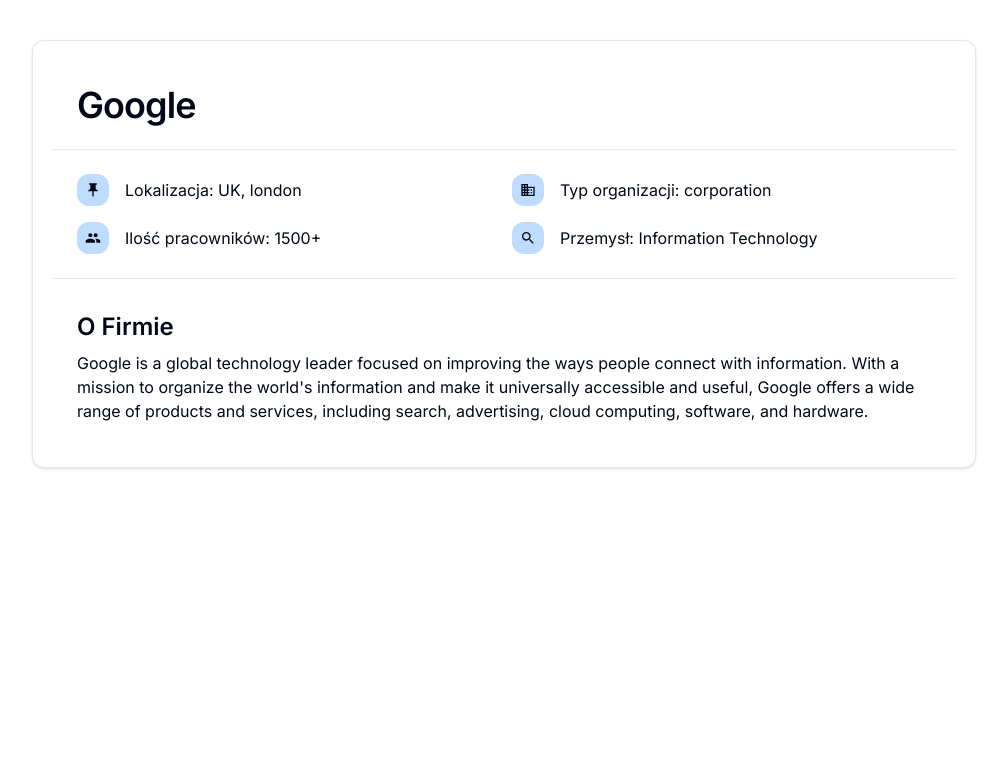
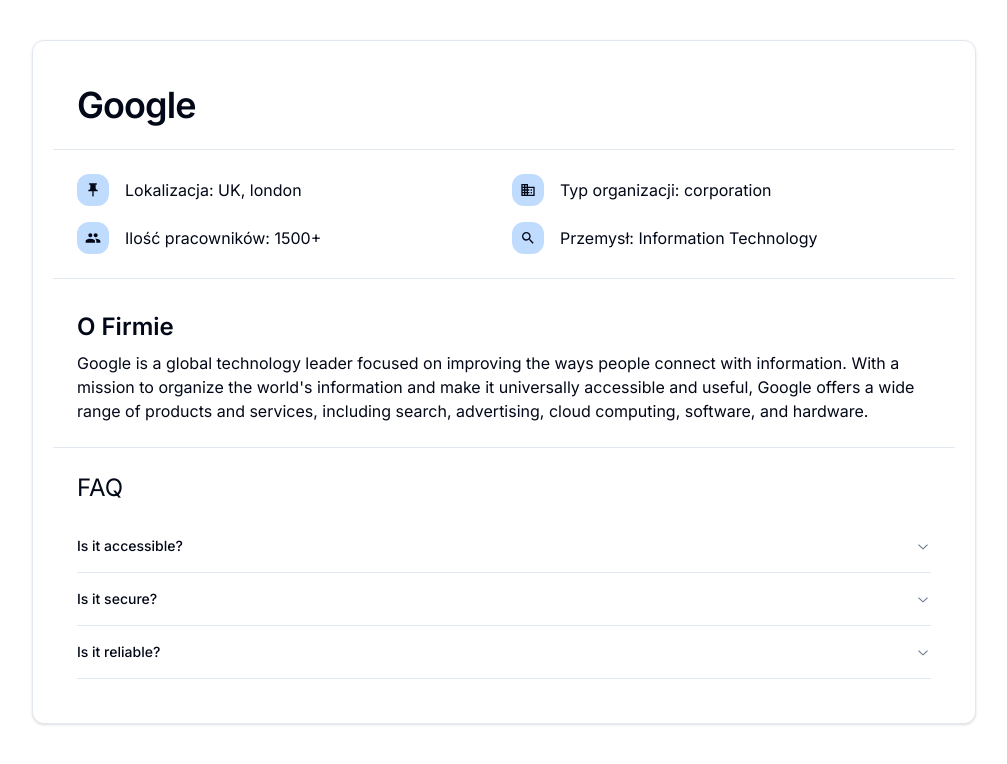
Before and after one commit to localhost-2137/hackyeah2024, a Next.js app: page /company/1 in a window 1280 px wide. Shown: the top 764 px of the page, without its empty margins (136-1143 px from the left). Built offline with nearby package versions, Linux system fonts and the light colour scheme; no server answers.

Commit message:
add aiSuspense and faq section in company details

```diff
--- /dev/null
+++ b/app/company/[name]/companyFaq.tsx
@@ -0,0 +1,34 @@
+import {Accordion, AccordionContent, AccordionItem, AccordionTrigger} from "@/components/ui/accordion";
+import {IFaq} from "@/app/company/[name]/page";
+
+interface ICompanyFaq {
+    companyName: string
+    faqs: IFaq[]
+}
+
+async function waitFiveSeconds(): Promise<void> {
+    return new Promise(resolve => setTimeout(resolve, 5000));
+}
+
+export default async function CompanyFaq(props: ICompanyFaq) {
+
+    // const faq = await getCompanyFaq(companyName)
+    const {faqs} = props
+    await waitFiveSeconds()
+
+    return (
+        <div className="flex flex-col gap-4">
+            <h3 className="text-2xl">FAQ</h3>
+            <Accordion type="single">
+                {faqs.map((faq, index) => {
+                    return (
+                        <AccordionItem key={index} value={`item-${index}`}>
+                            <AccordionTrigger>{faq.question}</AccordionTrigger>
+                            <AccordionContent>{faq.answer}</AccordionContent>
+                        </AccordionItem>
+                    )
+                })}
+            </Accordion>
+        </div>
+    )
+}
--- a/app/company/[name]/page.tsx
+++ b/app/company/[name]/page.tsx
@@ -1,6 +1,8 @@
 import {Card, CardContent, CardHeader, CardTitle} from "@/components/ui/card";
-import { MdBusiness, MdPeople, MdPushPin, MdSearch} from "react-icons/md";
+import {MdBusiness, MdPeople, MdPushPin, MdSearch} from "react-icons/md";
 import {Separator} from "@/components/ui/separator";
+import AiSuspense from "@/components/aiSuspense";
+import CompanyFaq from "@/app/company/[name]/companyFaq";
 
 interface ICompany {
     name: string,
@@ -9,6 +11,11 @@
     location: string,
     industry: string,
     employee: number,
+}
+
+export interface IFaq {
+    question: string,
+    answer?: string,
 }
 
 export default function CompanyPage({params}: { params: { name: string } }) {
@@ -26,6 +33,21 @@
         employee: 1500,
         industry: "Information Technology",
     }
+
+    const faqs: IFaq[] = [
+        {
+            question: "Is it accessible?",
+            answer: "Yes. It adheres to the WAI-ARIA design pattern."
+        },
+        {
+            question: "Is it secure?",
+            answer: "Yes. It uses the latest security protocols."
+        },
+        {
+            question: "Is it reliable?",
+            answer: "Yes. It has a 99.9% uptime guarantee."
+        },
+    ]
 
     // const company = await getCompanyByName(companyName)
 
@@ -61,6 +83,12 @@
                     <h3 className="text-2xl font-semibold py-2">O Firmie</h3>
                     <p>{company.desc}</p>
                 </CardContent>
+                <Separator/>
+                <CardContent className="py-6">
+                    <AiSuspense>
+                        <CompanyFaq companyName={company.name} faqs={faqs}/>
+                    </AiSuspense>
+                </CardContent>
             </Card>
         </main>
     )
--- /dev/null
+++ b/components/aiSuspense.tsx
@@ -0,0 +1,18 @@
+import React, {Suspense} from "react";
+import {FaRobot} from "react-icons/fa";
+
+export default function AiSuspense({children}: { children: React.ReactNode }) {
+
+    const Loading = (
+        <div className="flex flex-col gap-4 items-center">
+            <FaRobot color="text-gray-300" size="64"/>
+            <p>Processing Data by Ai ...</p>
+        </div>
+    )
+
+    return (
+        <Suspense fallback={Loading}>
+            {children}
+        </Suspense>
+    )
+}
--- /dev/null
+++ b/components/ui/accordion.tsx
@@ -0,0 +1,57 @@
+"use client"
+
+import * as React from "react"
+import * as AccordionPrimitive from "@radix-ui/react-accordion"
+import { ChevronDownIcon } from "@radix-ui/react-icons"
+
+import { cn } from "@/lib/utils"
+
+const Accordion = AccordionPrimitive.Root
+
+const AccordionItem = React.forwardRef<
+  React.ElementRef<typeof AccordionPrimitive.Item>,
+  React.ComponentPropsWithoutRef<typeof AccordionPrimitive.Item>
+>(({ className, ...props }, ref) => (
+  <AccordionPrimitive.Item
+    ref={ref}
+    className={cn("border-b", className)}
+    {...props}
+  />
+))
+AccordionItem.displayName = "AccordionItem"
+
+const AccordionTrigger = React.forwardRef<
+  React.ElementRef<typeof AccordionPrimitive.Trigger>,
+  React.ComponentPropsWithoutRef<typeof AccordionPrimitive.Trigger>
+>(({ className, children, ...props }, ref) => (
+  <AccordionPrimitive.Header className="flex">
+    <AccordionPrimitive.Trigger
+      ref={ref}
+      className={cn(
+        "flex flex-1 items-center justify-between py-4 text-sm font-medium transition-all hover:underline [&[data-state=open]>svg]:rotate-180",
+        className
+      )}
+      {...props}
+    >
+      {children}
+      <ChevronDownIcon className="h-4 w-4 shrink-0 text-muted-foreground transition-transform duration-200" />
+    </AccordionPrimitive.Trigger>
+  </AccordionPrimitive.Header>
+))
+AccordionTrigger.displayName = AccordionPrimitive.Trigger.displayName
+
+const AccordionContent = React.forwardRef<
+  React.ElementRef<typeof AccordionPrimitive.Content>,
+  React.ComponentPropsWithoutRef<typeof AccordionPrimitive.Content>
+>(({ className, children, ...props }, ref) => (
+  <AccordionPrimitive.Content
+    ref={ref}
+    className="overflow-hidden text-sm data-[state=closed]:animate-accordion-up data-[state=open]:animate-accordion-down"
+    {...props}
+  >
+    <div className={cn("pb-4 pt-0", className)}>{children}</div>
+  </AccordionPrimitive.Content>
+))
+AccordionContent.displayName = AccordionPrimitive.Content.displayName
+
+export { Accordion, AccordionItem, AccordionTrigger, AccordionContent }
--- a/package.json
+++ b/package.json
@@ -13,6 +13,7 @@
     "@auth/prisma-adapter": "^1.4.0",
     "@hookform/resolvers": "^3.3.4",
     "@prisma/client": "^5.9.1",
+    "@radix-ui/react-accordion": "^1.2.0",
     "@radix-ui/react-avatar": "^1.0.4",
     "@radix-ui/react-dropdown-menu": "^2.0.6",
     "@radix-ui/react-icons": "^1.3.0",
--- a/tailwind.config.ts
+++ b/tailwind.config.ts
@@ -11,68 +11,94 @@
   prefix: "",
   theme: {
   	container: {
-      center: true,
-      padding: "2rem",
+  		center: 'true',
+  		padding: '2rem',
   		screens: {
-        "2xl": "1400px",
-      },
+  			'2xl': '1400px'
+  		}
   	},
   	extend: {
   		colors: {
-        border: "hsl(var(--border))",
-        input: "hsl(var(--input))",
-        ring: "hsl(var(--ring))",
-        background: "hsl(var(--background))",
-        foreground: "hsl(var(--foreground))",
+  			border: 'hsl(var(--border))',
+  			input: 'hsl(var(--input))',
+  			ring: 'hsl(var(--ring))',
+  			background: 'hsl(var(--background))',
+  			foreground: 'hsl(var(--foreground))',
   			primary: {
-          DEFAULT: "hsl(var(--primary))",
-          foreground: "hsl(var(--primary-foreground))",
+  				DEFAULT: 'hsl(var(--primary))',
+  				foreground: 'hsl(var(--primary-foreground))'
   			},
   			secondary: {
-          DEFAULT: "hsl(var(--secondary))",
-          foreground: "hsl(var(--secondary-foreground))",
+  				DEFAULT: 'hsl(var(--secondary))',
+  				foreground: 'hsl(var(--secondary-foreground))'
   			},
   			destructive: {
-          DEFAULT: "hsl(var(--destructive))",
-          foreground: "hsl(var(--destructive-foreground))",
+  				DEFAULT: 'hsl(var(--destructive))',
+  				foreground: 'hsl(var(--destructive-foreground))'
   			},
   			muted: {
-          DEFAULT: "hsl(var(--muted))",
-          foreground: "hsl(var(--muted-foreground))",
+  				DEFAULT: 'hsl(var(--muted))',
+  				foreground: 'hsl(var(--muted-foreground))'
   			},
   			accent: {
-          DEFAULT: "hsl(var(--accent))",
-          foreground: "hsl(var(--accent-foreground))",
+  				DEFAULT: 'hsl(var(--accent))',
+  				foreground: 'hsl(var(--accent-foreground))'
   			},
   			popover: {
-          DEFAULT: "hsl(var(--popover))",
-          foreground: "hsl(var(--popover-foreground))",
+  				DEFAULT: 'hsl(var(--popover))',
+  				foreground: 'hsl(var(--popover-foreground))'
   			},
   			card: {
-          DEFAULT: "hsl(var(--card))",
-          foreground: "hsl(var(--card-foreground))",
-        },
+  				DEFAULT: 'hsl(var(--card))',
+  				foreground: 'hsl(var(--card-foreground))'
+  			}
   		},
   		borderRadius: {
-        lg: "var(--radius)",
-        md: "calc(var(--radius) - 2px)",
-        sm: "calc(var(--radius) - 4px)",
+  			lg: 'var(--radius)',
+  			md: 'calc(var(--radius) - 2px)',
+  			sm: 'calc(var(--radius) - 4px)'
   		},
   		keyframes: {
-        "accordion-down": {
-          from: { height: "0" },
-          to: { height: "var(--radix-accordion-content-height)" },
+  			'accordion-down': {
+  				from: {
+  					height: '0'
   				},
-        "accordion-up": {
-          from: { height: "var(--radix-accordion-content-height)" },
-          to: { height: "0" },
+  				to: {
+  					height: 'var(--radix-accordion-content-height)'
+  				}
   			},
+  			'accordion-up': {
+  				from: {
+  					height: 'var(--radix-accordion-content-height)'
+  				},
+  				to: {
+  					height: '0'
+  				}
+  			},
+  			'accordion-down': {
+  				from: {
+  					height: '0'
+  				},
+  				to: {
+  					height: 'var(--radix-accordion-content-height)'
+  				}
+  			},
+  			'accordion-up': {
+  				from: {
+  					height: 'var(--radix-accordion-content-height)'
+  				},
+  				to: {
+  					height: '0'
+  				}
+  			}
   		},
   		animation: {
-        "accordion-down": "accordion-down 0.2s ease-out",
-        "accordion-up": "accordion-up 0.2s ease-out",
-      },
-    },
+  			'accordion-down': 'accordion-down 0.2s ease-out',
+  			'accordion-up': 'accordion-up 0.2s ease-out',
+  			'accordion-down': 'accordion-down 0.2s ease-out',
+  			'accordion-up': 'accordion-up 0.2s ease-out'
+  		}
+  	}
   },
   plugins: [require("tailwindcss-animate")],
 } satisfies Config
```
Also changed, not shown: 1 other file (tests, documents, lock files or other folders). Lines whose indentation alone changed are shown as unchanged.
